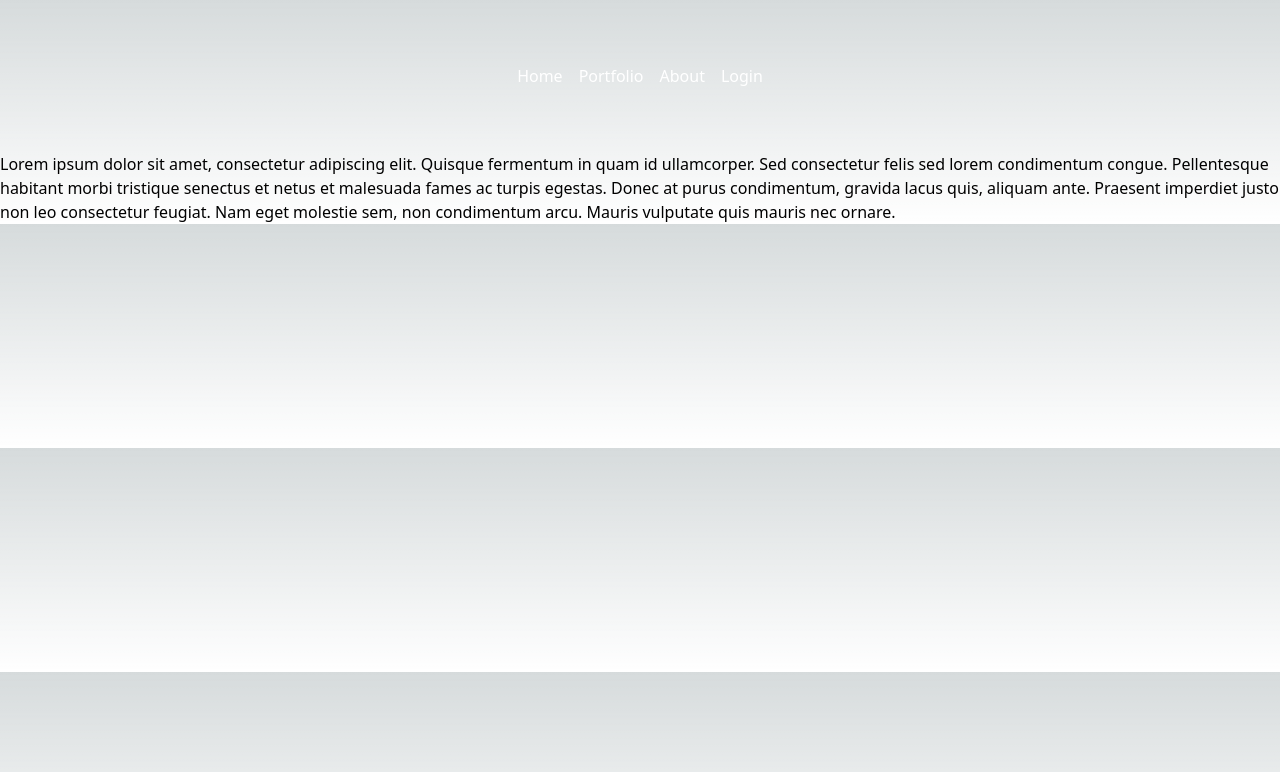
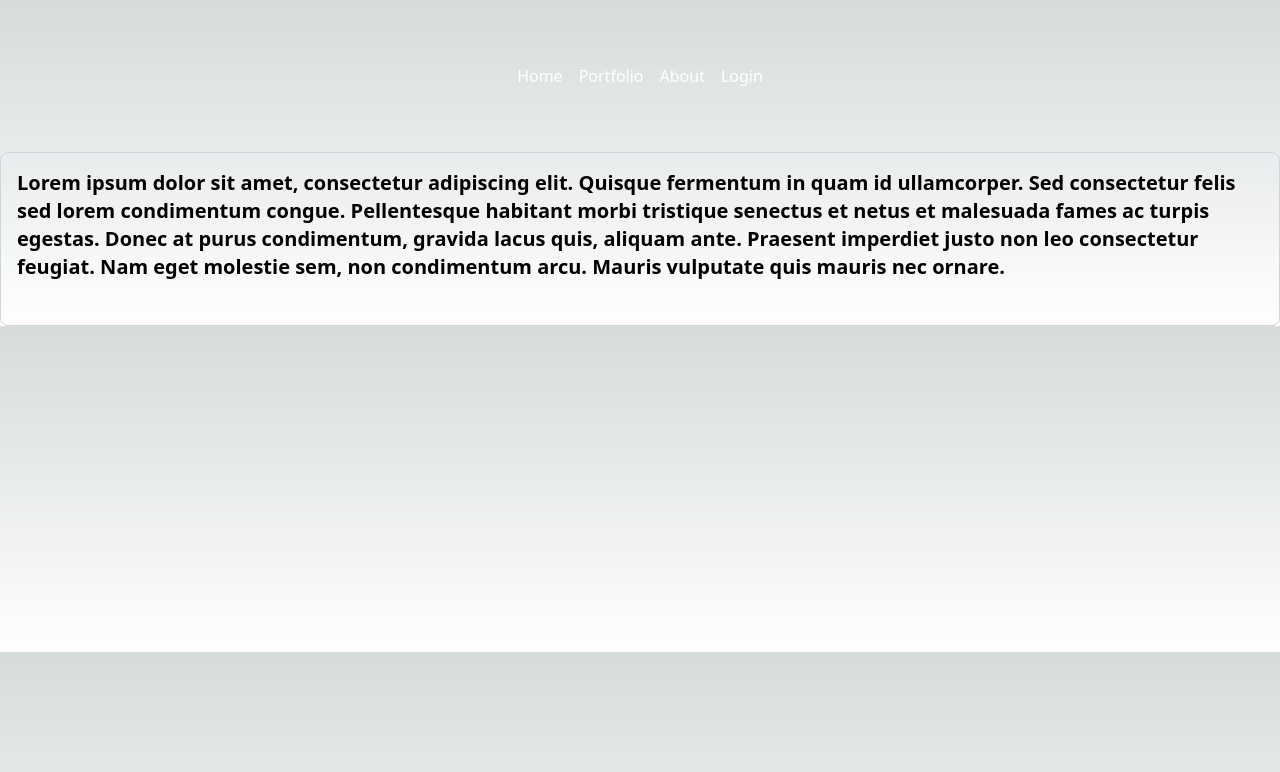
Before and after one commit to NuanceDevs/Frontend, a Next.js app: page / in a window 1280 px wide. Shown: the top 772 px of the page. Built offline with nearby package versions, Linux system fonts and the light colour scheme.

Commit message:
added lorem ipsum

```diff
--- a/src/app/globals.css
+++ b/src/app/globals.css
@@ -16,6 +16,12 @@
   }
 }
 
+p {
+  font-size: 1.25rem;
+  line-height: 1.75rem;
+  margin-bottom: 1.75rem;
+}
+
 body {
   color: rgb(var(--foreground-rgb));
   background: linear-gradient(
--- a/src/app/page.tsx
+++ b/src/app/page.tsx
@@ -5,15 +5,17 @@ export default function Home() {
   return (
     <>
       <body>
-        <p>
+        <div className="border border-gray-300 p-4 rounded-lg">
+          <p className="font-bold">
             Lorem ipsum dolor sit amet, consectetur adipiscing elit. Quisque
             fermentum in quam id ullamcorper. Sed consectetur felis sed lorem
-          condimentum congue. Pellentesque habitant morbi tristique senectus et
-          netus et malesuada fames ac turpis egestas. Donec at purus
+            condimentum congue. Pellentesque habitant morbi tristique senectus
+            et netus et malesuada fames ac turpis egestas. Donec at purus
             condimentum, gravida lacus quis, aliquam ante. Praesent imperdiet
             justo non leo consectetur feugiat. Nam eget molestie sem, non
             condimentum arcu. Mauris vulputate quis mauris nec ornare.
           </p>
+        </div>
       </body>
     </>
   );
```
Lines whose indentation alone changed are shown as unchanged.
